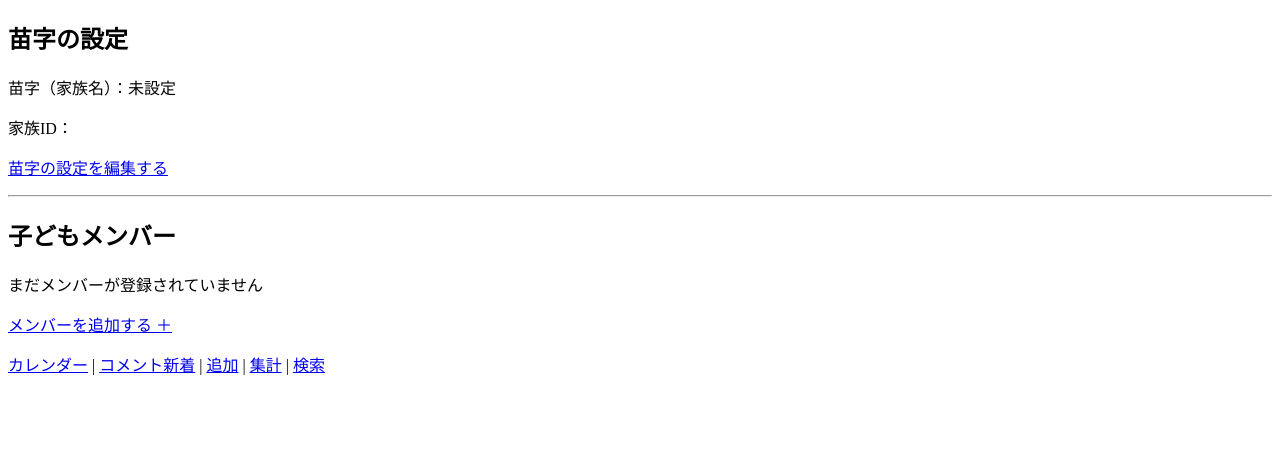
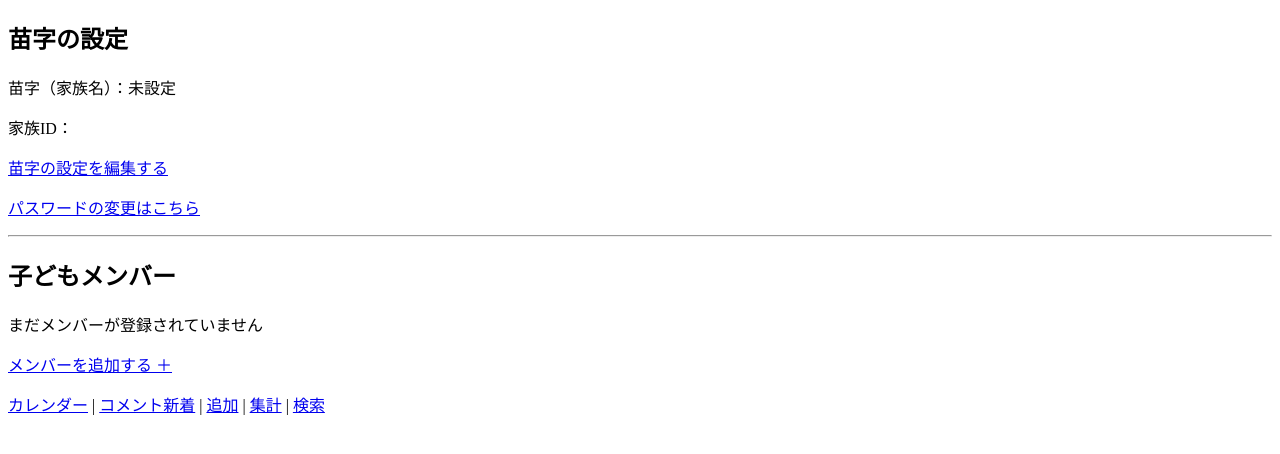
Before and after one commit to mt-codes-eng/OuchiCalendar, a Django app: page /ouchi-calendar/family/family-settings/ in a window 1280 px wide. Shown: the part 33-487 px from the top of the page. Run offline with Django 5.2, Linux system fonts and the light colour scheme; the visitor is signed in with stand-in values (Sample User, id 1); data that the repository does not hold is empty.

Commit message:
templates: familiesのfamily_settings.htmlにパスワード変更リンクを追加

```diff
--- a/templates/families/family_settings.html
+++ b/templates/families/family_settings.html
@@ -12,6 +12,10 @@
 
  <p>
   <a href="{% url 'families:family_profile_edit' %}">苗字の設定を編集する</a>
+ </p>
+
+ <p>
+  <a href="{% url 'accounts:password_change' %}">パスワードの変更はこちら</a>
  </p>
 
  <hr> {# Horizontal Rule（水平線）の略。「横線（区切り線）」を入れるタグ #}
```
